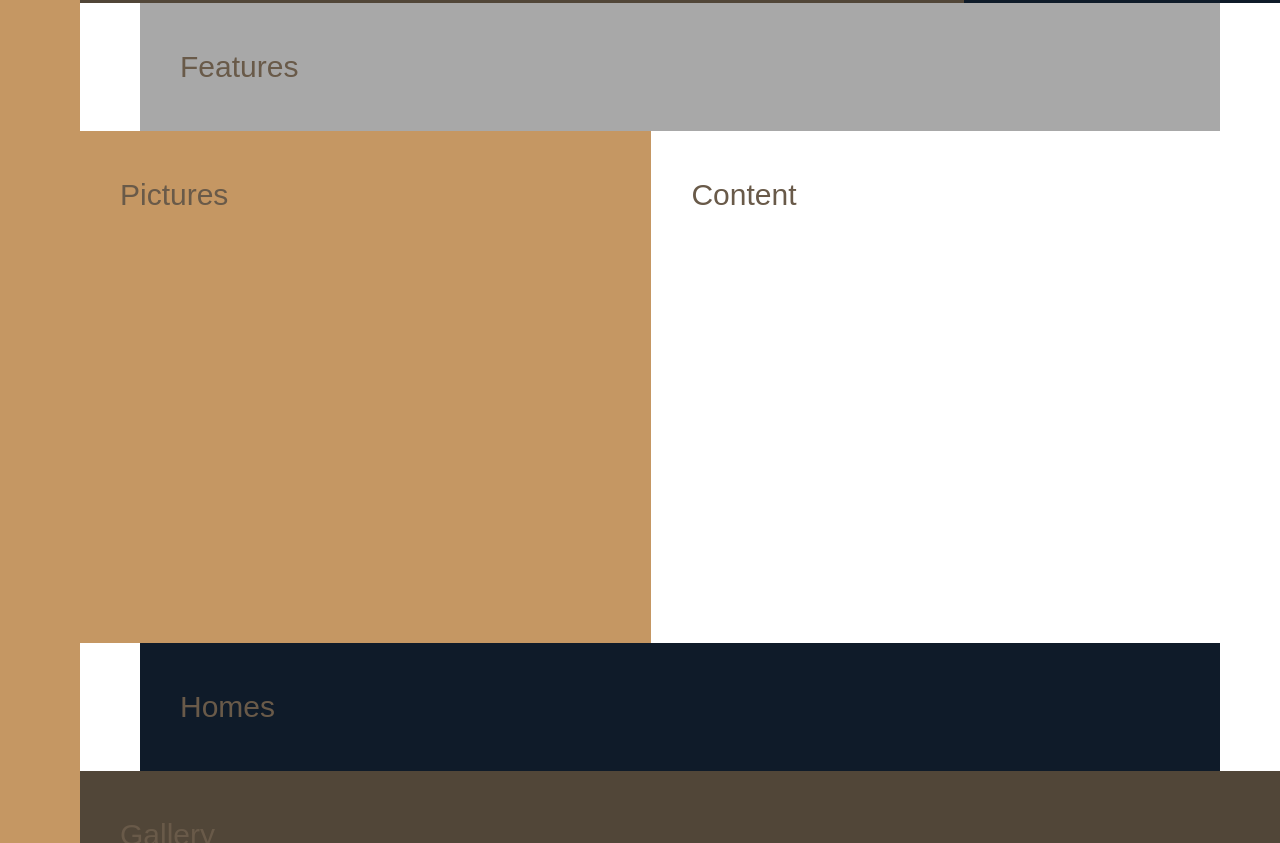
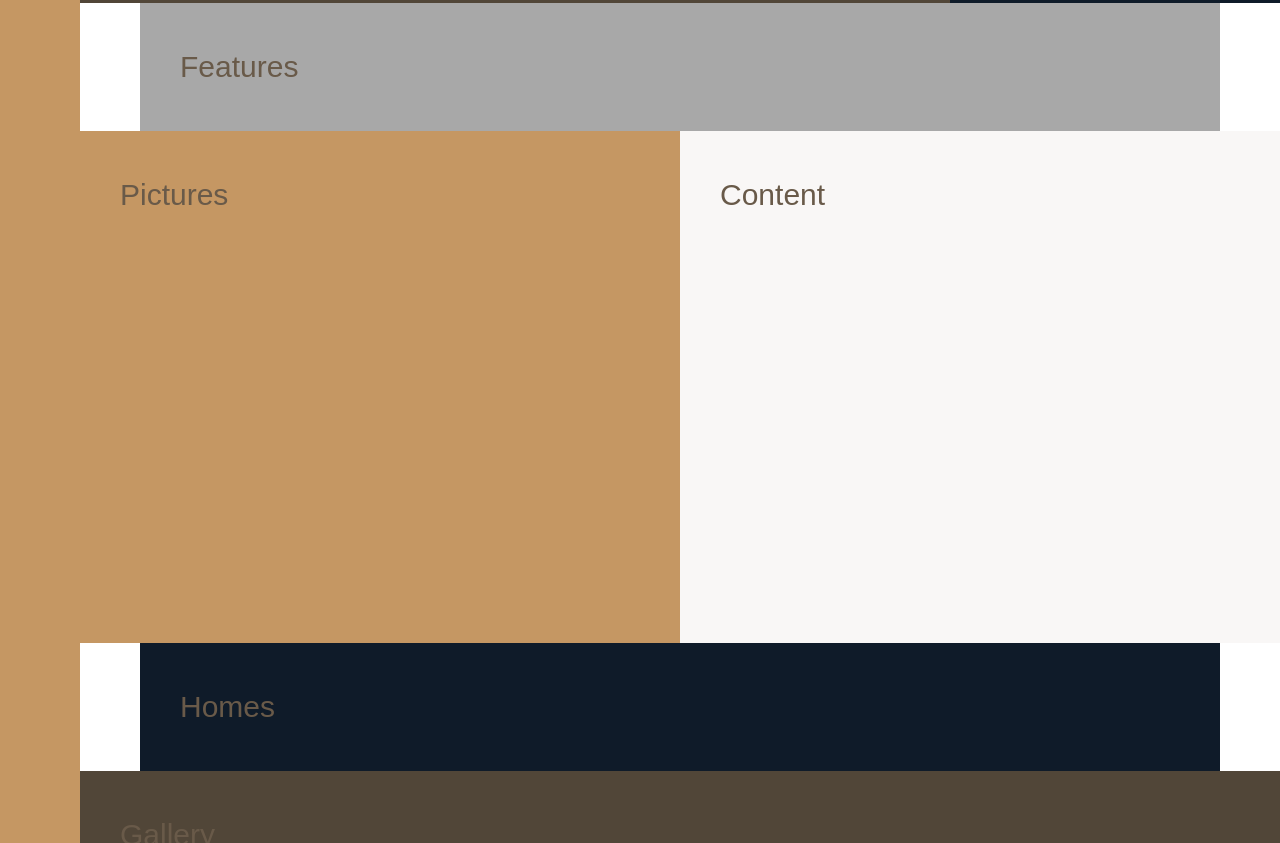
Before and after one commit to jakubfolta/Webpage-Udemy, a website: page index.html in a window 1280 px wide. Shown: the part 637-1480 px from the top of the page. Drawn offline with nearby package versions, Linux system fonts and the light colour scheme; files that its build step writes are made by us from their sources.

Commit message:
Create basic grid -solidifying knowledge

```diff
--- a/src/sass/components/_story.scss
+++ b/src/sass/components/_story.scss
@@ -5,6 +5,7 @@
   }
 
   &__content {
-
+    background-color: $color-grey-light-1;
+    grid-column: col-start 5 /full-end;
   }
 }
```
